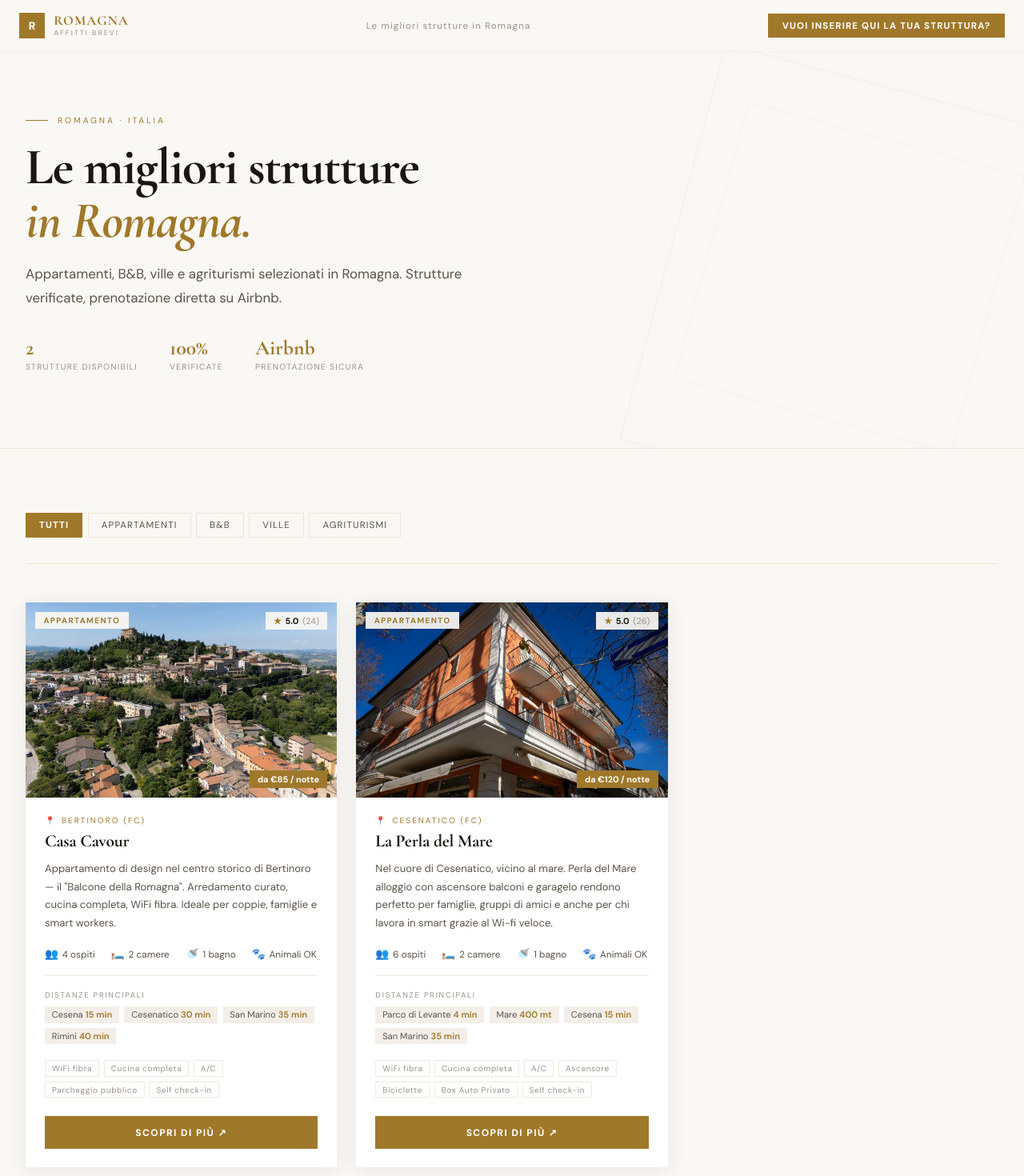
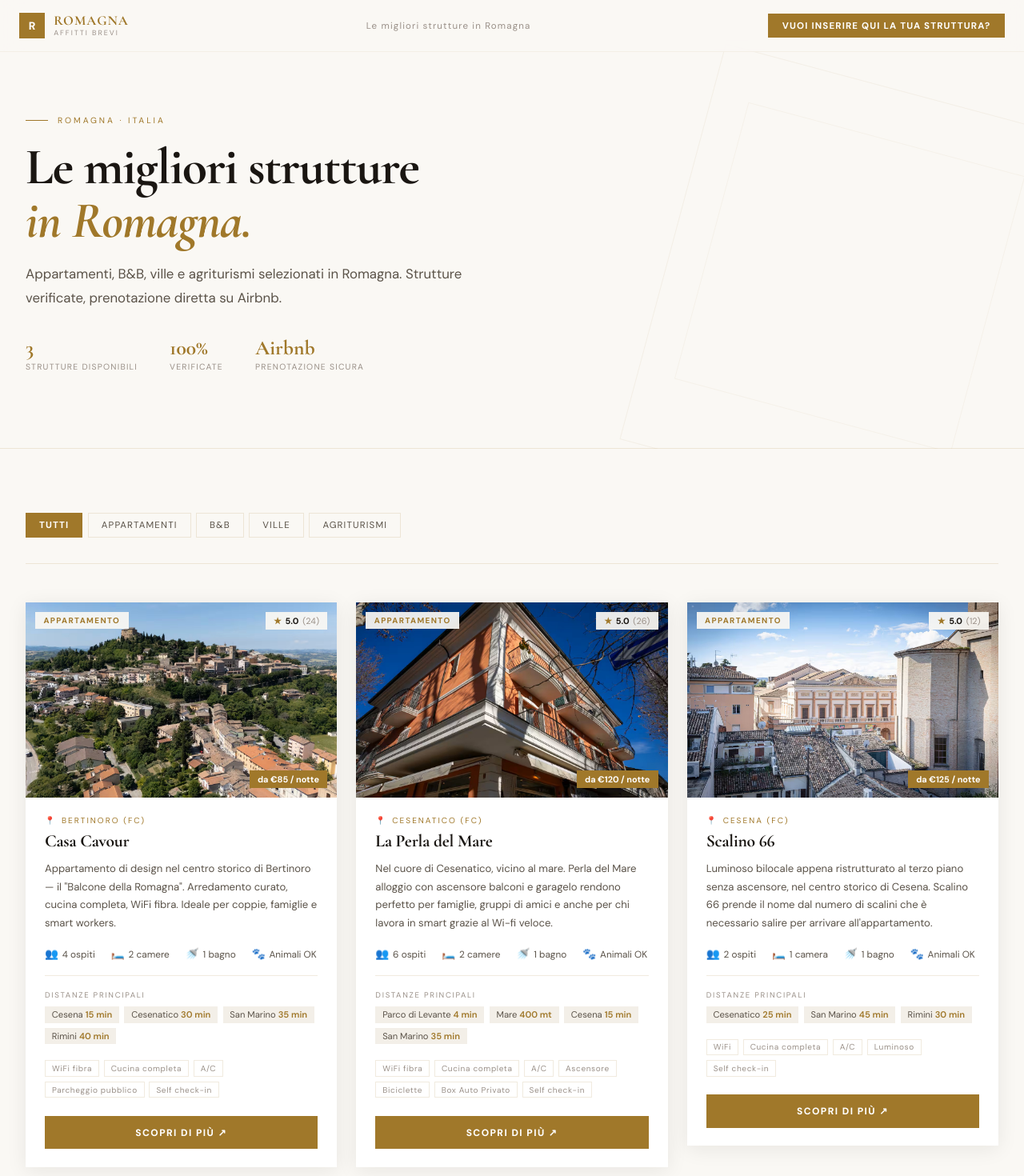
Before and after one commit to vittorionegri68-alt/romagna-affiti-brevi, a React (Vite) app: page / in a window 1280 px wide. Shown: the top 1470 px of the page at 80% size. Built offline with nearby package versions, Linux system fonts and the light colour scheme.

Commit message:
Update strutture.js

```diff
--- a/src/strutture.js
+++ b/src/strutture.js
@@ -41,7 +41,7 @@
 
 import casaCavourCover from './assets/Strutture/casa-cavour/cover.jpg'
 import perlacover from './assets/Strutture/perla/cover.jpg'
-
+import scalinocover from './assets/Strutture/teatro/cover.jpg'
 export const strutture = [
   {
     id: "casa-cavour",
@@ -99,4 +99,30 @@ export const strutture = [
     airbnb: "https://www.airbnb.it/rooms/1310946139319199865?adults=4&search_mode=regular_search&check_in=2025-03-20&check_out=2025-03-25&children=0&infants=0&pets=0&source_impression_id=p3_1742416555_P3xjNrF5P55kSM1D&previous_page_section_name=1000&federated_search_id=54d46396-a5b9-4f12-919f-4386ba2ec412",
     attivo: true,
   },
+ {
+    id: "Scalino-66",
+    nome: "Scalino 66",
+    cover: scalinocover,
+    localita: "Cesena (FC)",
+    regione: "Emilia-Romagna",
+    tipologia: "Appartamento",
+    ospiti: 2,
+    camere: 1,
+    bagni: 1,
+    animali: true,
+    descrizione: "Luminoso bilocale appena ristrutturato al terzo piano senza ascensore, nel centro storico di Cesena. Scalino 66 prende il nome dal numero di scalini che è necessario salire per arrivare all'appartamento.",
+    tag: ["WiFi", "Cucina completa", "A/C","Luminoso","Self check-in"],
+    distanze: [
+      { luogo: "Cesenatico", tempo: "25 min" },
+      { luogo: "San Marino", tempo: "45 min" },
+      { luogo: "Rimini", tempo: "30 min" },
+
+    ],
+    rating: 5.0,
+    recensioni: 12,
+    prezzo_da: 125,
+    url: "https://www.airbnb.it/rooms/1388960535225462602?source_impression_id=p3_1773137227_P3LTxQgztVFjnYT2",
+    airbnb: "https://www.airbnb.it/rooms/1388960535225462602?source_impression_id=p3_1773137227_P3LTxQgztVFjnYT2",
+    attivo: true,
+  },
 ];
```
